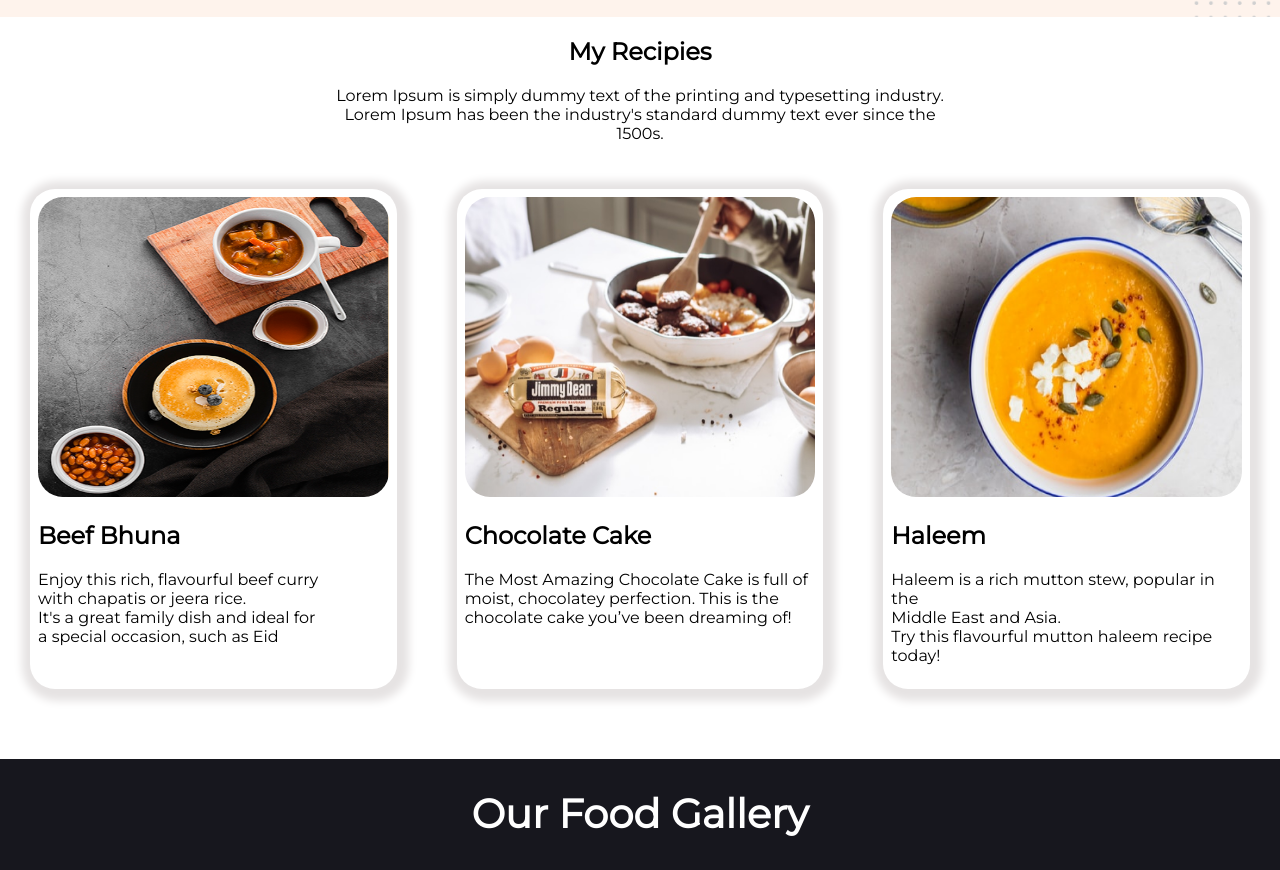
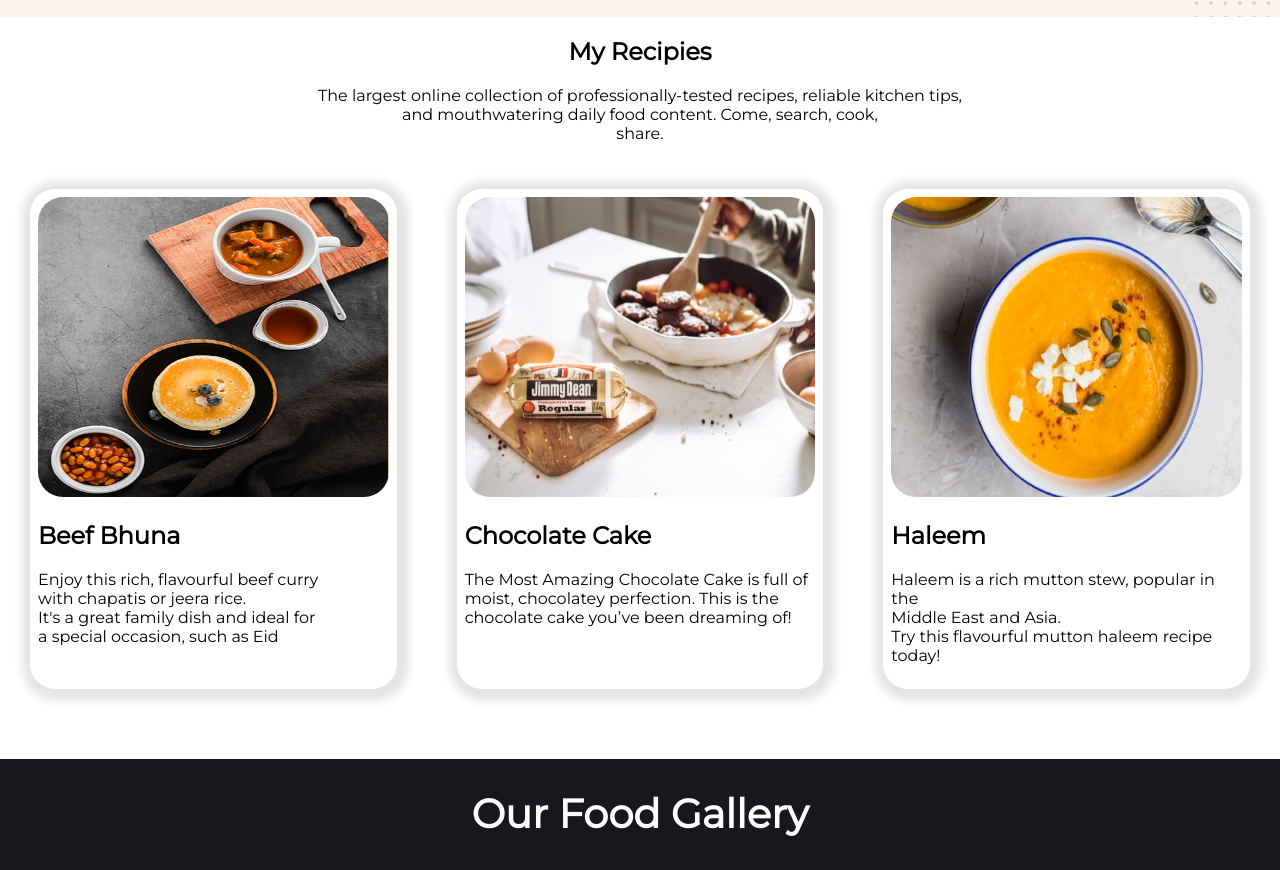
Before and after one commit to neajmorsed/food-network, a plain HTML site: page index.html in a window 1280 px wide. Shown: the part 1581-2451 px from the top of the page. Drawn offline with Linux system fonts and the light colour scheme.

Commit message:
final commit

```diff
--- a/index.html
+++ b/index.html
@@ -57,8 +57,8 @@
     </section>
     <section class="recipie">
         <h1>My Recipies</h1>
-        <p>Lorem Ipsum is simply dummy text of the printing and typesetting industry. <br>
-            Lorem Ipsum has been the industry's standard dummy text ever since the  <br> 1500s. </p>
+        <p>The largest online collection of professionally-tested recipes, reliable kitchen tips, <br>
+            and mouthwatering daily food content. Come, search, cook,  <br> share. </p>
         <div class="slide">
             <div class="single_slide">
                 <img src="images/food/pic01.png" alt="">
```
